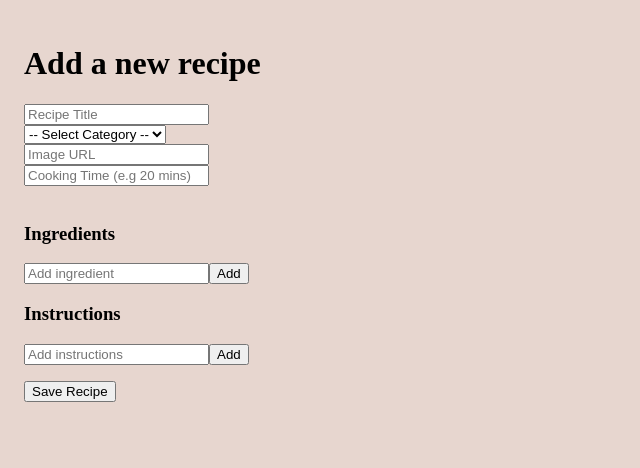
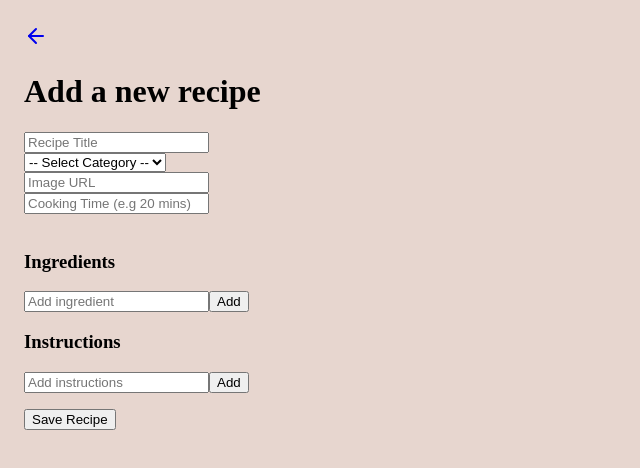
Before and after one commit to FrancisNgigi05/recipe-app, a React (Vite) app: page /add in a window 1280 px wide. Shown: the top 468 px of the page, without its empty margins (0-640 px from the left). Built offline with nearby package versions, Linux system fonts and the light colour scheme.

Commit message:
Arrow navigation feature added

```diff
--- a/src/AddRecipeComponent/AddRecipe.jsx
+++ b/src/AddRecipeComponent/AddRecipe.jsx
@@ -1,7 +1,8 @@
 import React, {useState} from 'react'
-import {  useNavigate } from 'react-router-dom';
+import {  useNavigate, NavLink } from 'react-router-dom';
 import { API_URL } from '../../api';
 import { CATEGORIES } from '../constants';
+import { ArrowLeft } from 'lucide-react';
 
 function AddRecipe() {
     const navigate = useNavigate();
@@ -70,6 +71,7 @@ function AddRecipe() {
 
     return (
         <div style={{padding: "1rem"}}>
+            <NavLink to="/"><ArrowLeft /></NavLink>
             <h1>Add a new recipe</h1>
             <form action="" onSubmit={handleSubmit} className='form'>
                 <input
```
